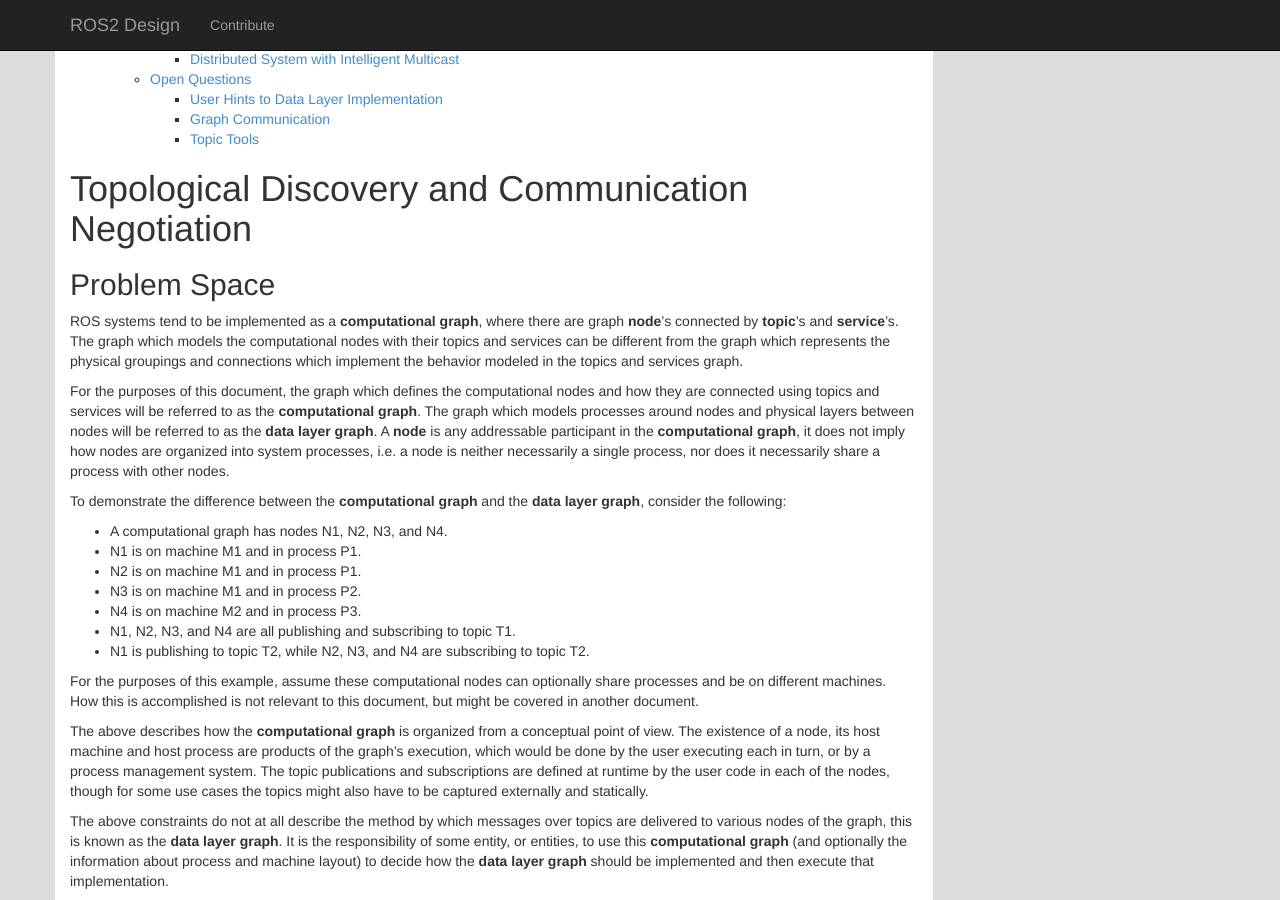
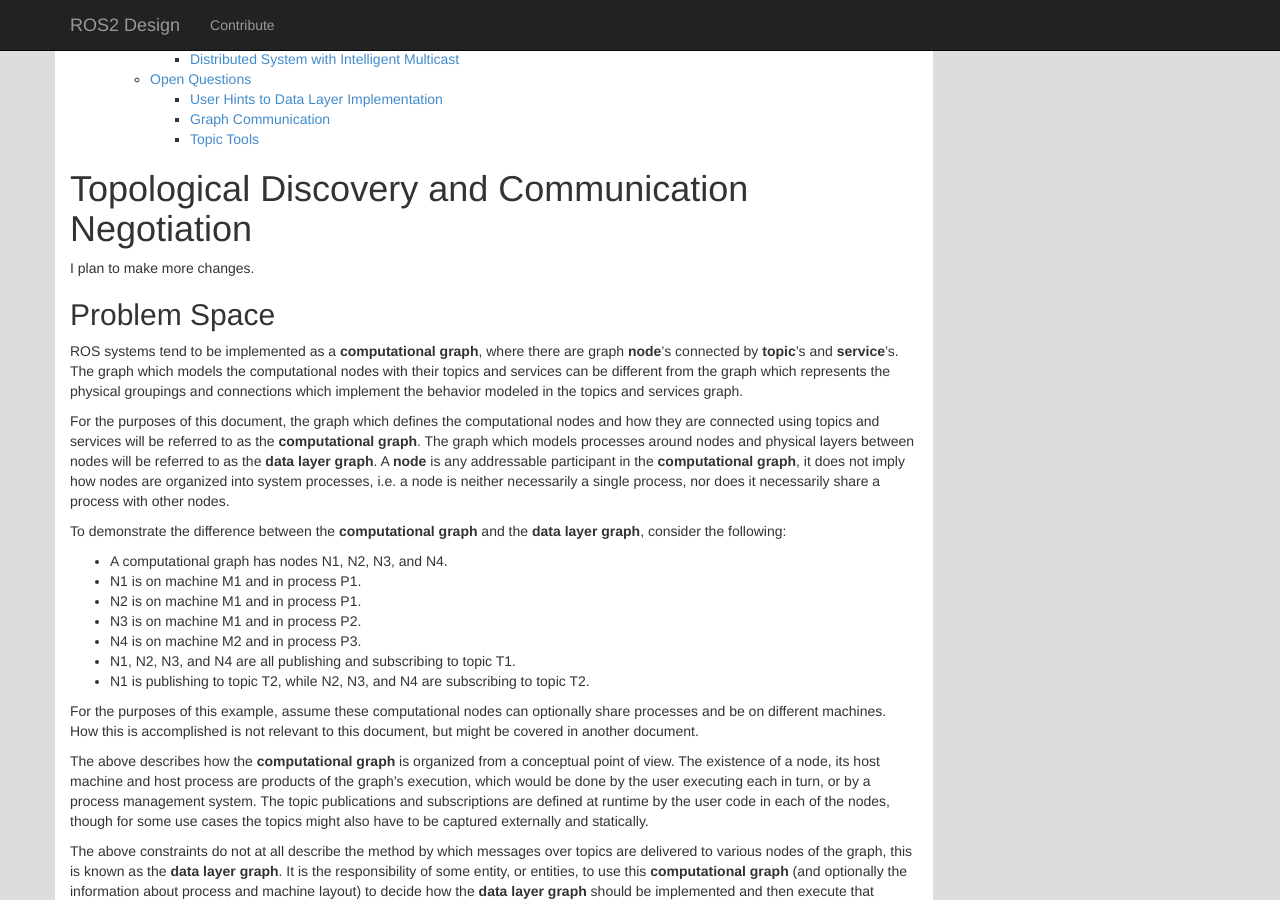
Before and after one commit to ros2/design, a Jekyll site: the page built from articles/discovery_and_negotiation.md, in a window 1280 px wide and 900 px high, scrolled down 391 px. Built offline with Jekyll 4.4.1, drawn with Linux system fonts in a browser that asks for light colours; nearby versions of some CDN libraries; Markdown is read by kramdown in place of the engine named in the settings.

Commit message:
Testing pull request

```diff
--- a/articles/discovery_and_negotiation.md
+++ b/articles/discovery_and_negotiation.md
@@ -7,6 +7,8 @@ title: Topological Discovery and Communication Negotiation
 {:toc}
 
 # {{ page.title }}
+
+I plan to make more changes.
 
 ## Problem Space
 
```
